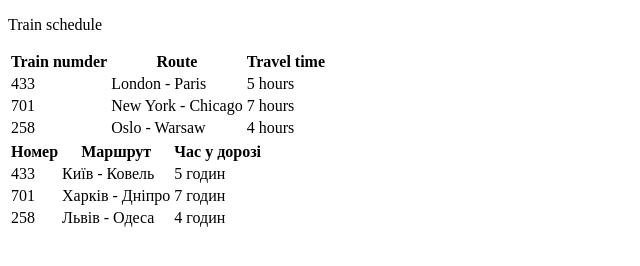
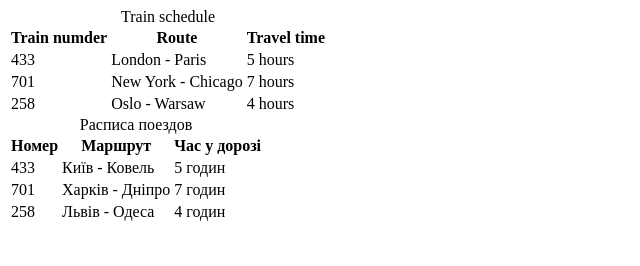
Before and after one commit to sashazakatov/HTMLtables, a plain HTML site: page index.html in a window 1280 px wide. Shown: the whole page, without its empty margins (0-640 px from the left). Drawn offline with Linux system fonts and the light colour scheme.

Commit message:
Опятьже модефецирует index.html и README.md

```diff
--- a/index.html
+++ b/index.html
@@ -8,8 +8,8 @@
 </head>
 <body>
     <section>
-        <p>Train schedule</p>
         <table>
+            <caption>Train schedule</caption>
             <thead>
                 <tr>
                     <th>Train numder</th>
@@ -35,7 +35,9 @@
                 </tr>
             </tbody>
         </table>
+
         <table>
+            <caption>Расписа поездов</caption>
             <thead>
                 <tr>
                     <th>Номер</th>
```
Also changed, not shown: 1 other file.
